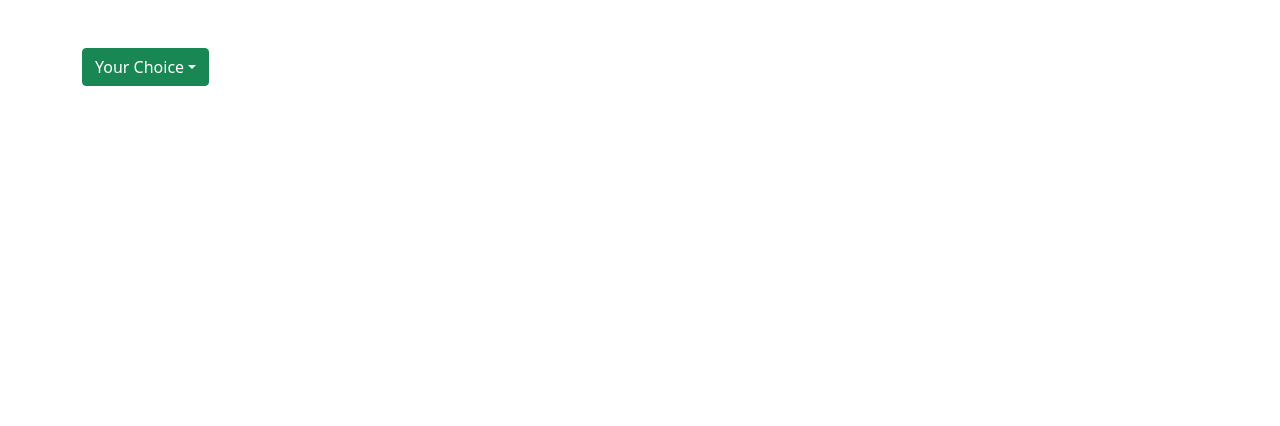
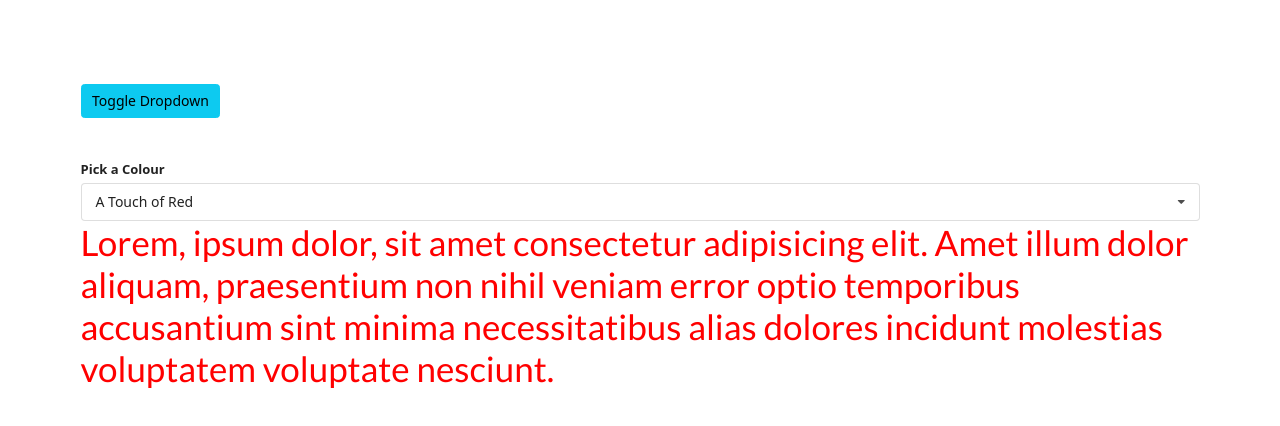
Before and after one commit to JamesWordie/widgets, a React (Create React App) app: page / in a window 1280 px wide. Shown: the top 426 px of the page. Built offline with nearby package versions, Linux system fonts and the light colour scheme.

Commit message:
finished the dropdown widget with the option to select the colour and use it to change the colour of the text

```diff
--- a/public/index.html
+++ b/public/index.html
@@ -21,6 +21,9 @@
 
     <!-- javascript bundle for the dropdown menu -->
     <script src="https://cdn.jsdelivr.net/npm/bootstrap@5.0.2/dist/js/bootstrap.bundle.min.js" integrity="sha384-MrcW6ZMFYlzcLA8Nl+NtUVF0sA7MsXsP1UyJoMp4YLEuNSfAP+JcXn/tWtIaxVXM" crossorigin="anonymous"></script>
+
+    <!-- semantic ui stylesheet -->
+    <link rel="stylesheet" type="text/css" href="https://cdnjs.cloudflare.com/ajax/libs/semantic-ui/2.4.1/semantic.min.css">
     <!--
       Notice the use of %PUBLIC_URL% in the tags above.
       It will be replaced with the URL of the `public` folder during the build.
--- a/src/components/app.jsx
+++ b/src/components/app.jsx
@@ -1,4 +1,4 @@
-import React from 'react';
+import React, { useState } from 'react';
 // import Accordion from './accordion';
 // import Search from './search';
 import Dropdown from './dropdown';
@@ -52,11 +52,29 @@ const options = [
 ]
 
 const App = () => {
+  const [selected, setSelected] = useState(options[0]);
+  const [showDropdown, setShowDropdown] = useState(true);
+
   return (
     <div className="container my-5">
       {/*<Accordion items={items} />*/}
       {/*<Search />*/}
-      <Dropdown options={options} />
+      <button className="btn btn-info my-5" onClick={() => setShowDropdown(!showDropdown)}>Toggle Dropdown</button>
+      {showDropdown ?
+        <Dropdown
+          selected={selected}
+          onSelectedChange={setSelected}
+          options={options}
+        /> : null
+      }
+      <div>
+        <h1 style={{ color: `${selected.value}` }}>
+          Lorem, ipsum dolor, sit amet consectetur adipisicing elit.
+          Amet illum dolor aliquam, praesentium non nihil veniam error optio
+          temporibus accusantium sint minima necessitatibus alias dolores
+          incidunt molestias voluptatem voluptate nesciunt.
+        </h1>
+      </div>
     </div>
   )
 };
--- a/src/components/dropdown.jsx
+++ b/src/components/dropdown.jsx
@@ -1,24 +1,96 @@
-import React from 'react';
+import React, { useState, useEffect, useRef } from 'react';
 
-const Dropdown = ({ options }) => {
+const Dropdown = ({ options, selected, onSelectedChange }) => {
+  const [open, setOpen] = useState(false);
+
+  const ref = useRef();
+
+  // useEffect(() => {
+  //   document.body.addEventListener(
+  //     "click",
+  //     (event) => {
+  //       // if event.target ie where we clicked is inside of the component element
+  //       if (ref.current.contains(event.target)) {
+  //         return;
+  //       }
+  //       setOpen(false);
+  //     },
+  //     { capture: true }
+  //   );
+  // }, []);
+  useEffect(() => {
+    const onBodyClick = (event) => {
+      // if event.target ie where we clicked is inside of the component element
+      if (ref.current.contains(event.target)) {
+        return;
+      }
+      setOpen(false);
+    };
+    document.body.addEventListener("click", onBodyClick, { capture: true });
+
+    return () => {
+      document.body.removeEventListener("click", onBodyClick, {
+        capture: true,
+      });
+    };
+  }, []);
+
   const renderedOptions = options.map((option) => {
+    if (option.value === selected.value) {
+      return null;
+    };
+
     return (
-      <li className="dropdown-item" key={option.value} >
+      // <li
+      //   className="dropdown-item"
+      //   key={option.value}
+      //   onClick={() => onSelectedChange(option)}
+      // >
+      //   {option.label}
+      // </li>
+      <div
+        className="item"
+        key={option.value}
+        onClick={() => onSelectedChange(option)}
+      >
         {option.label}
-      </li>
+      </div>
     );
   });
 
   return (
-    <div className="dropdown">
-      <button className="btn btn-success dropdown-toggle" type="button" id="dropdownMenuButton1" data-bs-toggle='dropdown' aria-expanded='false'>
-        Your Choice
-      </button>
-      <ul className="dropdown-menu" aria-labelledby="dropdownMenuButton1">
-        {renderedOptions}
-      </ul>
+    // <div>
+    //   <h1 className="text-center my-4">
+    //     Pick Your Colour
+    //   </h1>
+    //   <div className="dropdown">
+    //     <button className="btn btn-success dropdown-toggle w-100" type="button" id="dropdownMenuButton1" data-bs-toggle='dropdown' aria-expanded='false'>
+    //       {selected.label}
+    //     </button>
+    //     <ul className="dropdown-menu w-100 text-center" aria-labelledby="dropdownMenuButton1">
+    //       {renderedOptions}
+    //     </ul>
+    //   </div>
+    // </div>
+    <div ref={ref} className="ui form">
+      <div className="field">
+        <label className="label">Pick a Colour</label>
+        <div
+          onClick={(() => setOpen(!open))}
+          className={`ui selection dropdown ${open ? 'visible active' : ''}`}
+        >
+          <i className="dropdown icon"></i>
+          <div className="text">{selected.label}</div>
+          <div className={`menu ${open ? 'visible transition' : ''}`}>{renderedOptions}</div>
+        </div>
+      </div>
     </div>
   );
 };
 
 export default Dropdown
+
+
+// the commented out code is using bootstrap where the toggle option for clicking off of the dropdown already works
+// ie if you click on another part of the page it will shut
+// however to learn about useRef I have used sematic ui using and following along with tutorial
```
